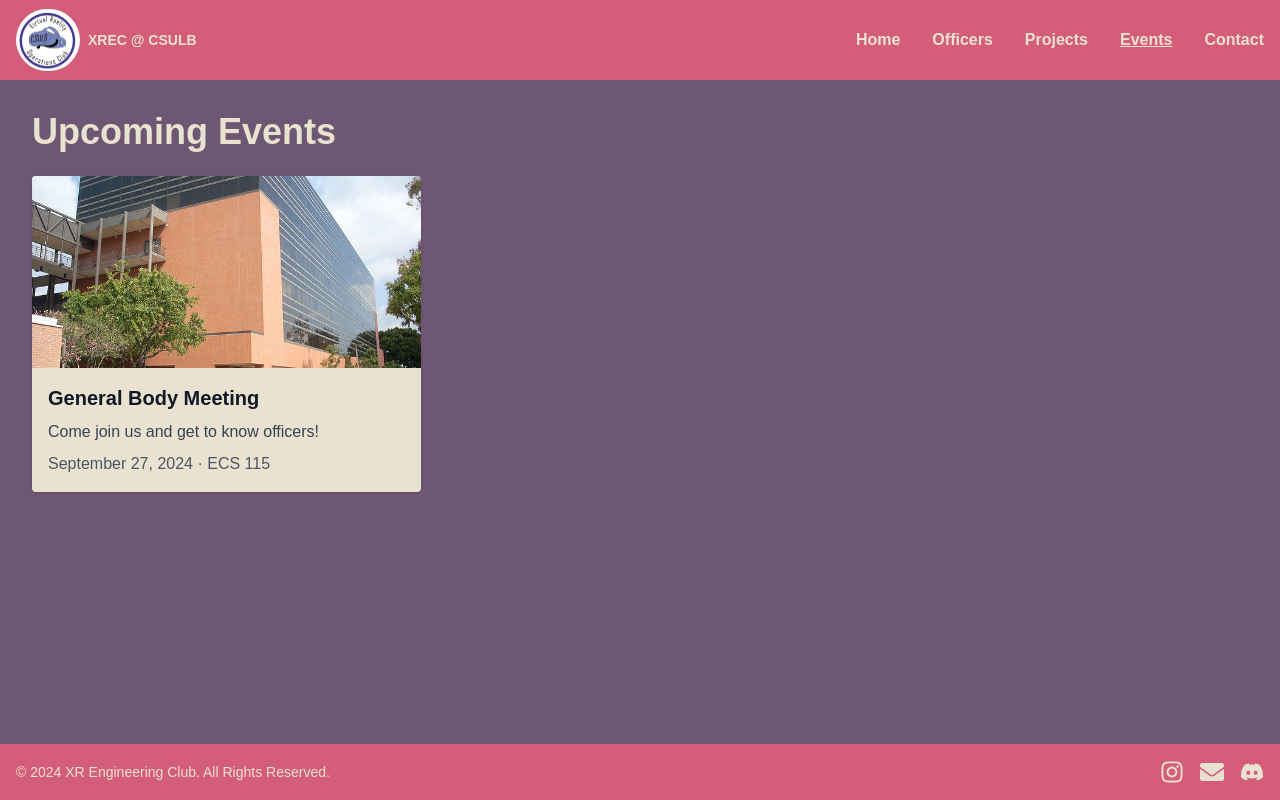
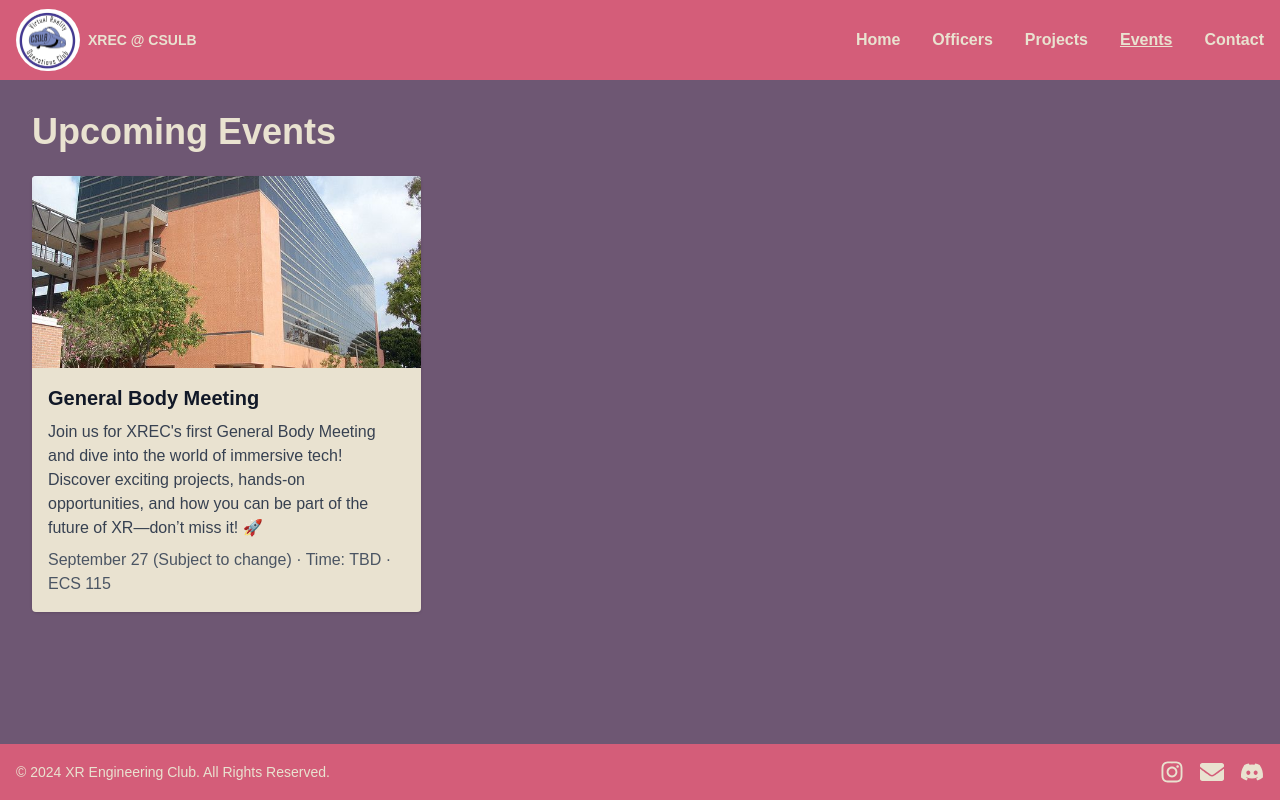
Before and after one commit to chuckmilton/xrec-website, a Next.js app: page /events in a window 1280 px wide. Built offline with nearby package versions, Linux system fonts and the light colour scheme.

Commit message:
Update event

```diff
--- a/src/app/events/page.js
+++ b/src/app/events/page.js
@@ -1,11 +1,11 @@
-// app/events/page.js
 import Image from 'next/image'
 
 const events = [
   {
-    date: 'September 27, 2024',
+    date: 'September 27 (Subject to change)',
+    time: 'Time: TBD',
     title: 'General Body Meeting',
-    description: 'Come join us and get to know officers!',
+    description: "Join us for XREC's first General Body Meeting and dive into the world of immersive tech! Discover exciting projects, hands-on opportunities, and how you can be part of the future of XR—don’t miss it! 🚀",
     location: 'ECS 115',
     image: '/images/ecs.jpg', // Ensure this image exists in your public/images directory
   },
@@ -34,7 +34,7 @@ export default function Events() {
                 <h3 className="text-xl font-semibold mb-2">{event.title}</h3>
                 <p className="text-gray-700 mb-2">{event.description}</p>
                 <p className="text-gray-600">
-                  {event.date} &middot; {event.location}
+                  {event.date} &middot; {event.time} &middot; {event.location}
                 </p>
               </div>
             </div>
```
